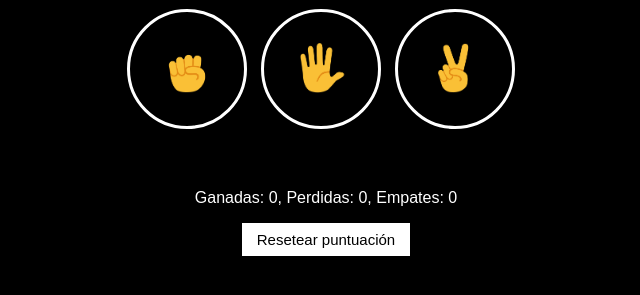
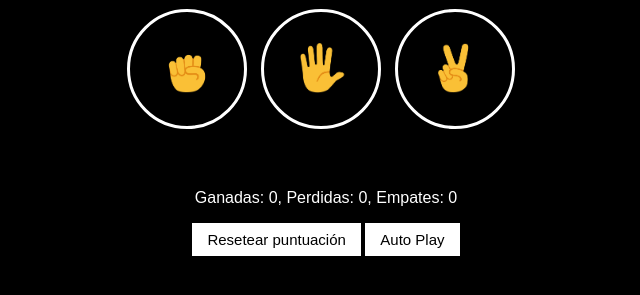
Before and after one commit to SergiFlorensa/TYPESCRIPT, a plain HTML site: page juegoManos/juegoManos.html in a window 1280 px wide. Shown: the part 85-380 px from the top of the page, without its empty margins (314-954 px from the left). Drawn offline with Linux system fonts and the light colour scheme.

Commit message:
autoplay

```diff
--- a/juegoManos/juegoManos.html
+++ b/juegoManos/juegoManos.html
@@ -43,7 +43,7 @@
             margin-top: 60px;
         }
 
-        .resetear-puntuacion-boton {
+        .resetear-puntuacion-boton, .auto-play-boton {
             background-color: white;
             border: none;
             font-size: 15px;
@@ -79,7 +79,20 @@
         updateScoreElement();
     " class="resetear-puntuacion-boton">Resetear puntuación</button>
 
+    <button class="auto-play-boton" onclick="
+    autoPlay();
+    ">Auto Play</button>
+
     <script>
+
+        function autoPlay() {
+            setInterval(function(){
+                const movimientoJugador = pickComputerMove();
+                jugar(movimientoJugador);
+            }, 1000);
+          }
+
+
         let puntuacion  = JSON.parse(localStorage.getItem('puntuacion')) || {
             ganadas: 0,
             perdidas: 0,
```
